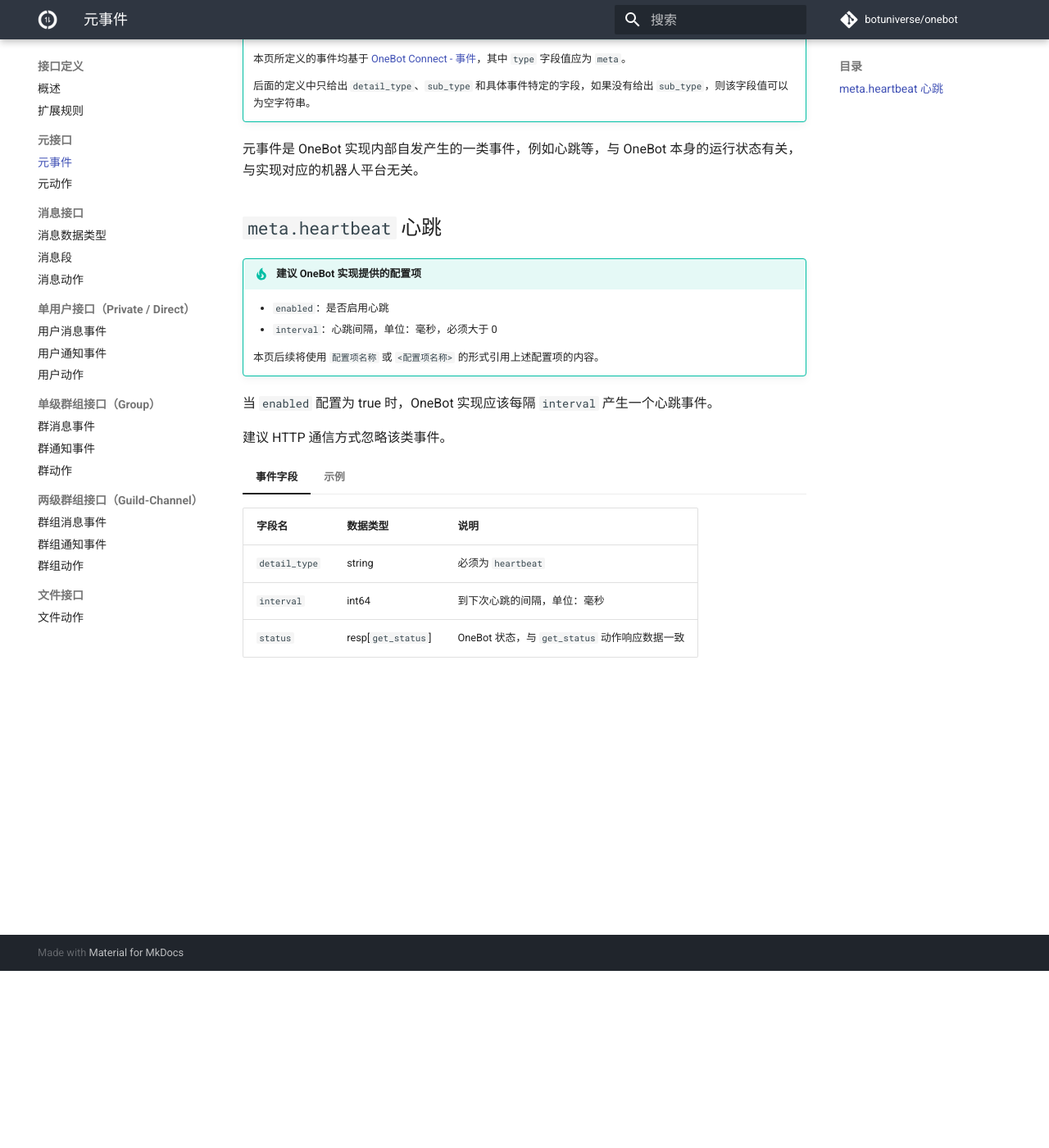
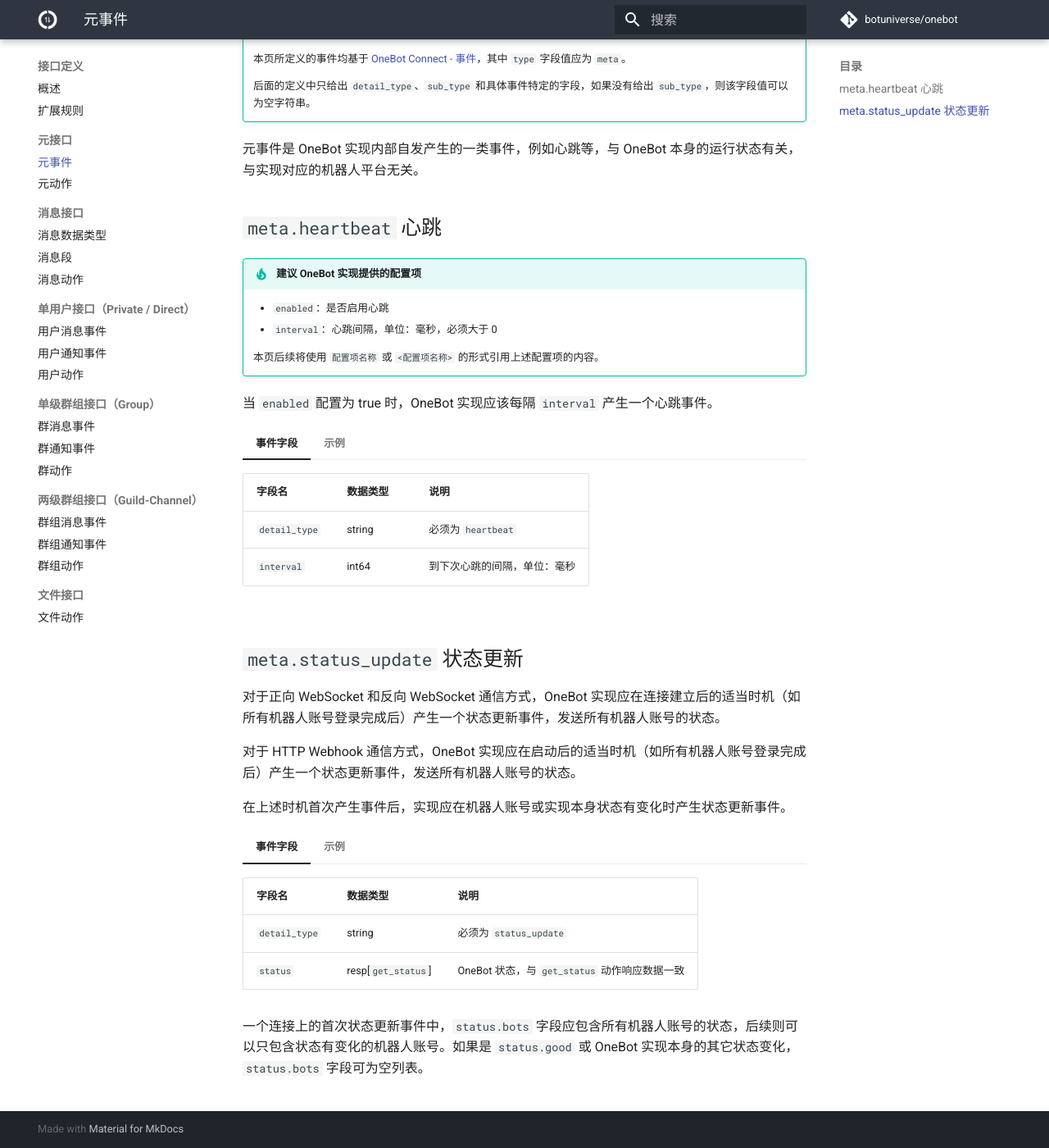
Before and after one commit to botuniverse/onebot, an MkDocs documentation site: the page built from specs/interface/meta/events.md, in a window 1280 px wide and 1400 px high, scrolled down 216 px. Shown: the whole window at 82% size. Built offline with MkDocs 1.6.1 and Material for MkDocs 9.7.7, drawn with Linux system fonts in a browser that asks for light colours; comment, search, counter and statistics services are not loaded.

Commit message:
新增 `status_update` 元事件 (#216)
* clarify `get_latest_events`

Signed-off-by: Richard Chien <stdrc@outlook.com>

* 新增 `status_update` 元事件
Fixes #202

Signed-off-by: Richard Chien <stdrc@outlook.com>

Signed-off-by: Richard Chien <stdrc@outlook.com>

````diff
--- a/specs/interface/meta/events.md
+++ b/specs/interface/meta/events.md
@@ -17,15 +17,12 @@
 
 当 `enabled` 配置为 true 时，OneBot 实现应该每隔 `interval` 产生一个心跳事件。
 
-建议 HTTP 通信方式忽略该类事件。
-
 === "事件字段"
 
     字段名 | 数据类型 | 说明
     --- | --- | ---
     `detail_type` | string | 必须为 `heartbeat`
     `interval` | int64 | 到下次心跳的间隔，单位：毫秒
-    `status` | resp[`get_status`] | OneBot 状态，与 `get_status` 动作响应数据一致
 
 === "示例"
 
@@ -36,10 +33,55 @@
         "type": "meta",
         "detail_type": "heartbeat",
         "sub_type": "",
-        "interval": 5000,
+        "interval": 5000
+    }
+    ```
+
+## `meta.status_update` 状态更新
+
+对于正向 WebSocket 和反向 WebSocket 通信方式，OneBot 实现应在连接建立后的适当时机（如所有机器人账号登录完成后）产生一个状态更新事件，发送所有机器人账号的状态。
+
+对于 HTTP Webhook 通信方式，OneBot 实现应在启动后的适当时机（如所有机器人账号登录完成后）产生一个状态更新事件，发送所有机器人账号的状态。
+
+在上述时机首次产生事件后，实现应在机器人账号或实现本身状态有变化时产生状态更新事件。
+
+=== "事件字段"
+
+    字段名 | 数据类型 | 说明
+    --- | --- | ---
+    `detail_type` | string | 必须为 `status_update`
+    `status` | resp[`get_status`] | OneBot 状态，与 `get_status` 动作响应数据一致
+
+    一个连接上的首次状态更新事件中，`status.bots` 字段应包含所有机器人账号的状态，后续则可以只包含状态有变化的机器人账号。如果是 `status.good` 或 OneBot 实现本身的其它状态变化，`status.bots` 字段可为空列表。
+
+=== "示例"
+
+    ```json
+    {
+        "id": "b6e65187-5ac0-489c-b431-53078e9d2bbb",
+        "time": 1632847927.599013,
+        "type": "meta",
+        "detail_type": "heartbeat",
+        "sub_type": "",
         "status": {
             "good": true,
-            "online": true
+            "bots": [
+                {
+                    "self": {
+                        "platform": "qq",
+                        "user_id": "1234567"
+                    },
+                    "online": true,
+                    "qq.status": "信号弱"
+                },
+                {
+                    "self": {
+                        "platform": "telegram",
+                        "user_id": "2345678"
+                    },
+                    "online": true
+                }
+            ]
         }
     }
     ```
````
Also changed, not shown: specs/interface/meta/actions.md (+1 -1 lines).
